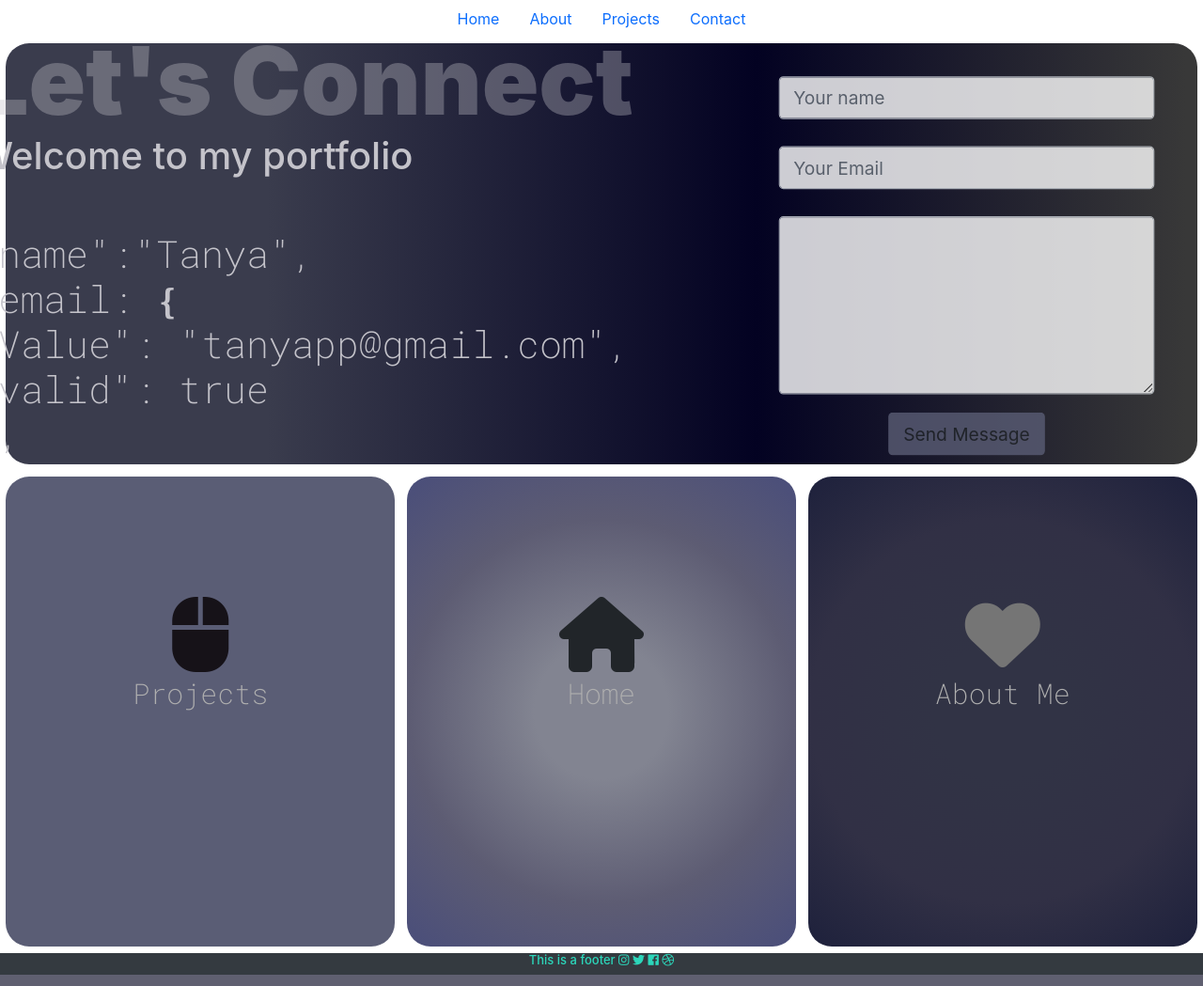
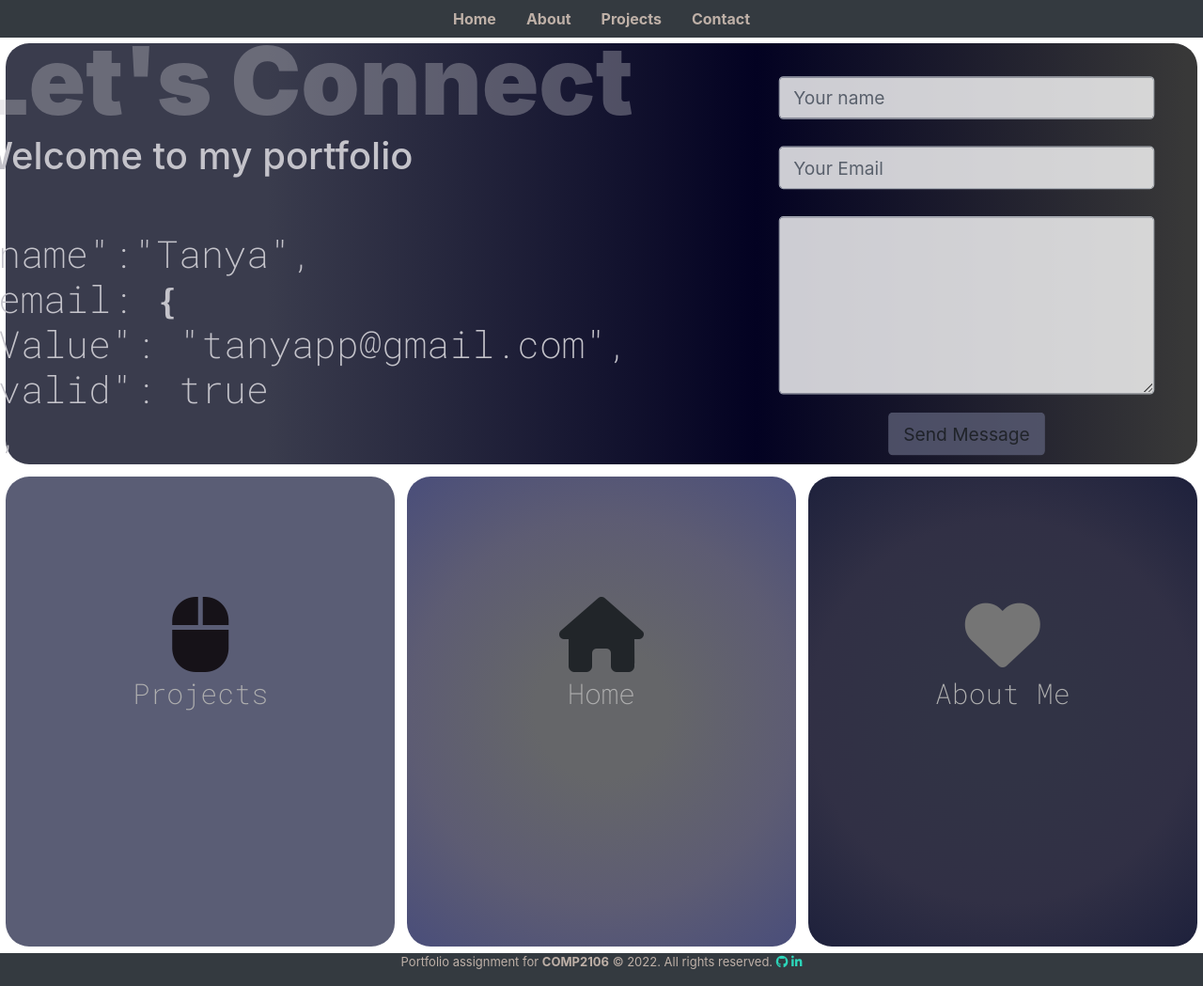
Before and after one commit to Tanyap1/Tanyap1-COMP2106-portfolio, a Node server app: page /contact in a window 1280 px wide. Shown: the whole page at 94% size. Run offline with Node 20, Linux system fonts and the light colour scheme; some libraries are stand-ins or nearby versions.

Commit message:
update portfolio

```diff
--- a/public/stylesheets/contact.css
+++ b/public/stylesheets/contact.css
@@ -52,6 +52,10 @@ font-family: 'Roboto Mono', monospace;
 }
 .content a{
   color: rgb(175, 175, 175);
+}
+.content a:hover{
+  color: white;
+  text-decoration: none;
 }
 .homepage {
   position: relative;
@@ -111,7 +115,7 @@ margin-top:30%
 }
 .flex-item-right {
 background: rgb(130,132,145);
-background: radial-gradient(circle, rgba(130,132,145,1) 22%, rgba(93,92,115,1) 63%, rgba(74,78,122,1) 99%);  padding: 10px;
+background: radial-gradient(circle, rgb(101, 102, 105) 22%, rgba(93,92,115,1) 63%, rgba(74,78,122,1) 99%);  padding: 10px;
   flex: 25%;
   height: 500px;
   border-radius: 25px;
--- a/public/stylesheets/home.css
+++ b/public/stylesheets/home.css
@@ -112,7 +112,7 @@ margin-top:30%
 }
 .flex-item-right {
 background: rgb(130,132,145);
-background: radial-gradient(circle, rgba(130,132,145,1) 22%, rgba(93,92,115,1) 63%, rgba(74,78,122,1) 99%);  padding: 10px;
+background: radial-gradient(circle, rgb(101, 102, 105) 22%, rgba(93,92,115,1) 63%, rgba(74,78,122,1) 99%);  padding: 10px;
   flex: 25%;
   height: 500px;
   border-radius: 25px;
--- a/public/stylesheets/style.css
+++ b/public/stylesheets/style.css
@@ -1,9 +1,15 @@
 body {
-  font: 14px "Lucida Grande", Helvetica, Arial, sans-serif;
+  font: 20px
 }
-
-
+.nav {
+    background-color:black ;
+    font-weight: bold;
+}
+.nav-link a:hover{
+    color: #fff;
+}
 .footer{
+    color: #beb0a7;
 }
 
 /*cursor----> TAKEN FROM HERE https://codebl0g.wordpress.com/2019/01/28/javascript-animation-dark-light-menu/ */
--- a/views/index.hbs
+++ b/views/index.hbs
@@ -38,7 +38,7 @@
 <div class="flex-container">
   <div class="flex-item-left ">
     <div class="content">
-<i class="fa-solid fa-computer-mouse" style="font-size:80px;color:rgb(22, 18, 24);"></i>
+<i class="fa-solid fa-computer-mouse" style="font-size:80px;color:rgb(33, 32, 34);"></i>
 <br>
 <p><a href="/projects">Projects</a></p>
 
--- a/views/layout.hbs
+++ b/views/layout.hbs
@@ -14,18 +14,18 @@
   </head>
   <header>
 
-<ul class="nav justify-content-center ">
+<ul class="nav justify-content-center bg-dark ">
   <li class="nav-item">
-    <a class="nav-link active" href="/">Home</a>
+    <a class="nav-link active"style="color:#beb0a7;" href="/">Home</a>
   </li>
   <li class="nav-item">
-    <a class="nav-link" href="/about">About</a>
+    <a class="nav-link" style="color:#beb0a7;" href="/about">About</a>
   </li>
   <li class="nav-item">
-    <a class="nav-link" href="/projects">Projects</a>
+    <a class="nav-link" style="color:#beb0a7;" href="/projects">Projects</a>
   </li>
   <li class="nav-item">
-    <a class="nav-link " href="/contact">Contact</a>
+    <a class="nav-link " style="color:#beb0a7;" href="/contact">Contact</a>
   </li>
 </ul>
 </header>
@@ -38,18 +38,16 @@
       <div class='cursor2' id="cursor2"></div>
       <div class='cursor3' id="cursor3"></div>
 
-
+<!--footer-->
  <footer class="footer bg-dark">
 		<div class="container">
 			<div class="row">
 				<div class="col-xs-12">
-					<h4 style="color:rgb(44, 214, 186); text-align: center; font-size:small;">
-						This is a footer
-        <i class="fab fa-instagram" style="color:rgb(44, 214, 186);"></i>
-        <i class="fab fa-twitter" style="color:rgb(44, 214, 186);"></i>
-        <i class="fab fa-facebook-f" style="color:rgb(44, 214, 186);"></i>
-        <i class="fab fa-dribbble" style="color:rgb(44, 214, 186);"></i>
-					</h4>
+					<p style="color:#beb0a7; text-align: center; font-size:small;">
+            Portfolio assignment for <b>COMP2106</b>  © 2022. All rights reserved.
+         <a href="https://github.com/Tanyap1"> <i class="fab fa-github" style="color:rgb(44, 214, 186);"></i></a>
+        <a href="https://www.linkedin.com/"> <i class="fa-brands fa-linkedin-in" style="color:rgb(44, 214, 186);"></i></a>
+        </p>
         </div>
 			</div>
 		</div>
```
